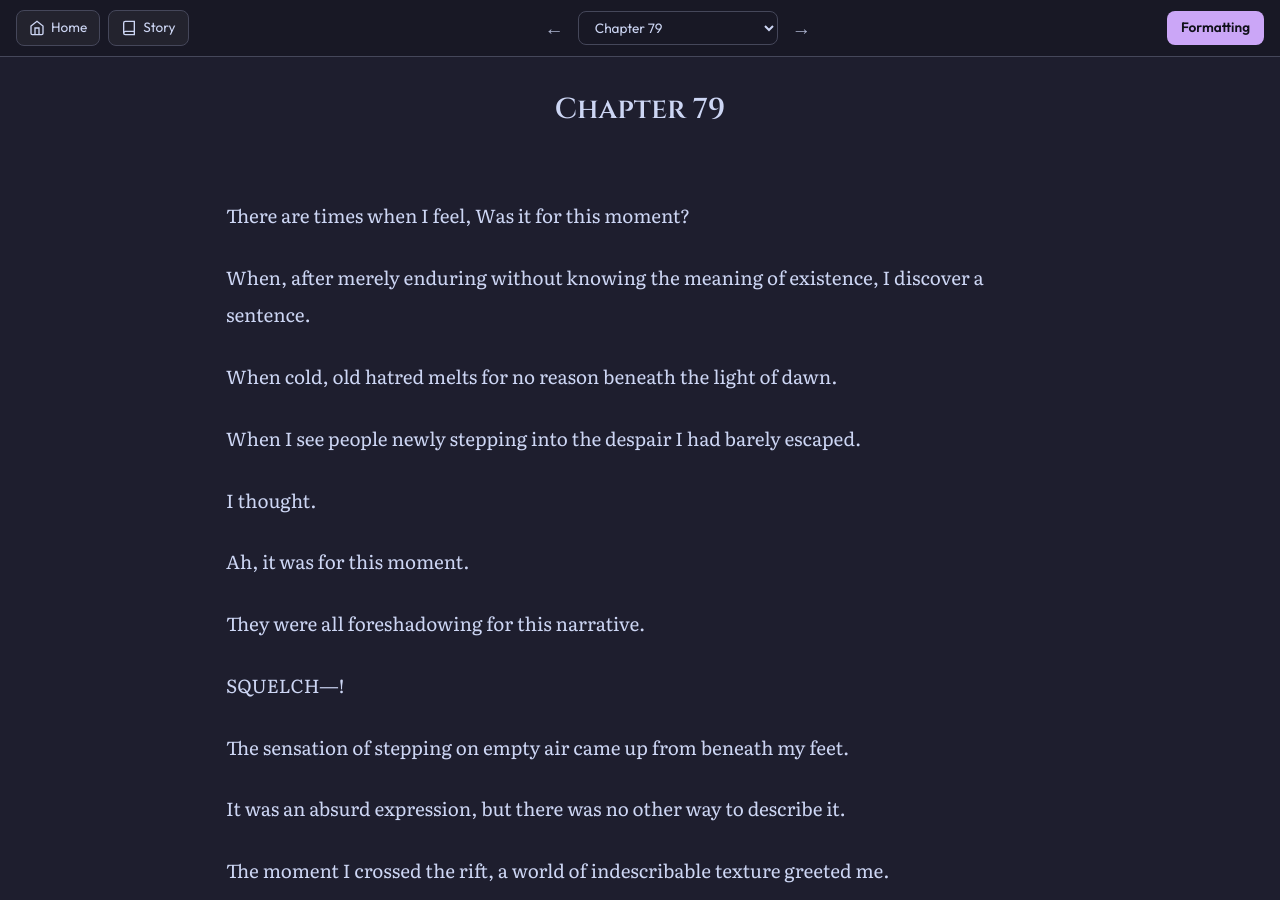
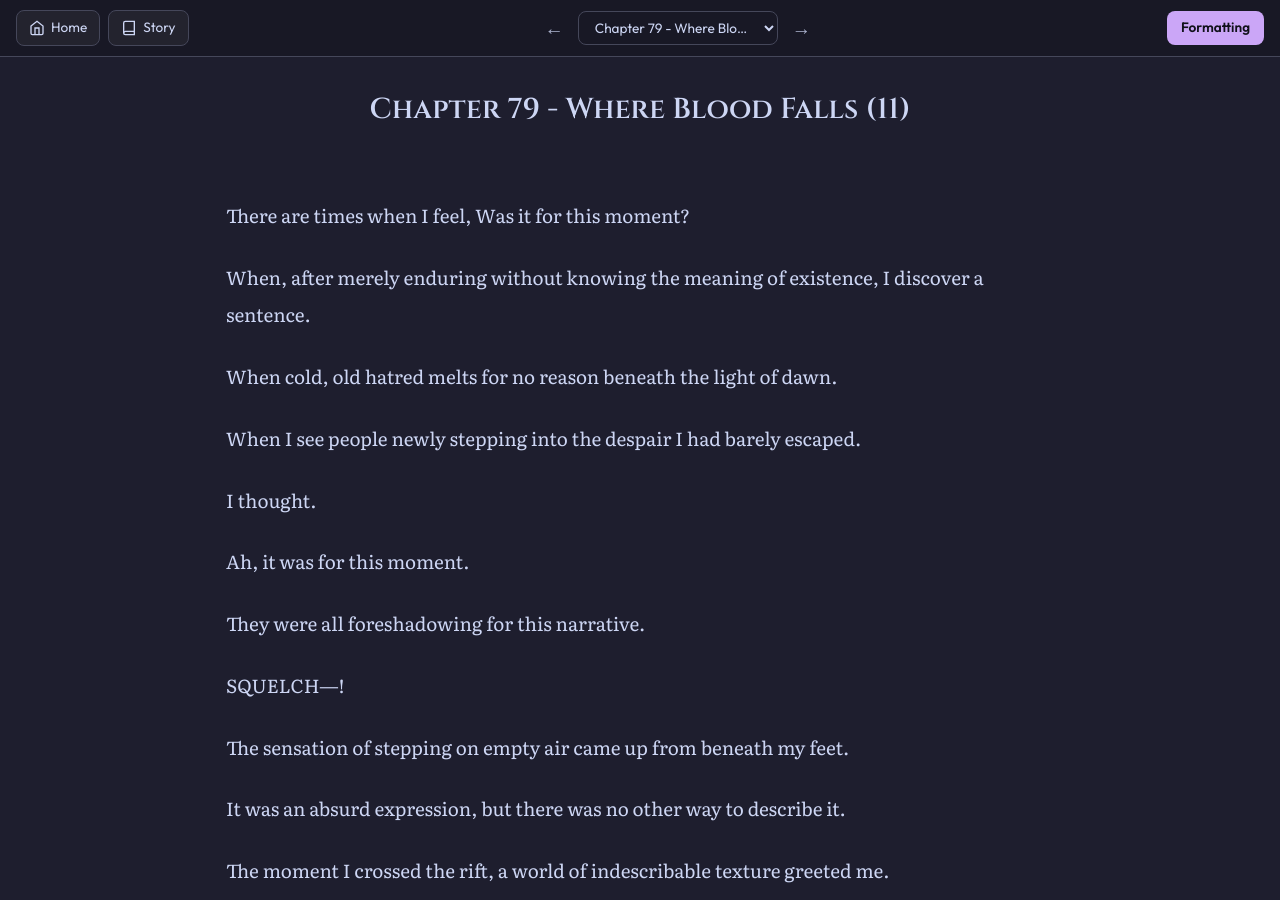
Before and after one commit to soleumn/soleumn.github.io, a Jekyll site: the page built from _chapters/esg/ch79.md, in a window 1280 px wide and 900 px high. Built offline with Jekyll 4.4.1, drawn with Linux system fonts in a browser that asks for light colours; comment, search, counter and statistics services are not loaded.

Commit message:
Update ch79.md

```diff
--- a/_chapters/esg/ch79.md
+++ b/_chapters/esg/ch79.md
@@ -1,5 +1,5 @@
 ---
-title: "Chapter 79"
+title: "Chapter 79 - Where Blood Falls (11)"
 categories: esg
 capitulo: 79
 ---
```
